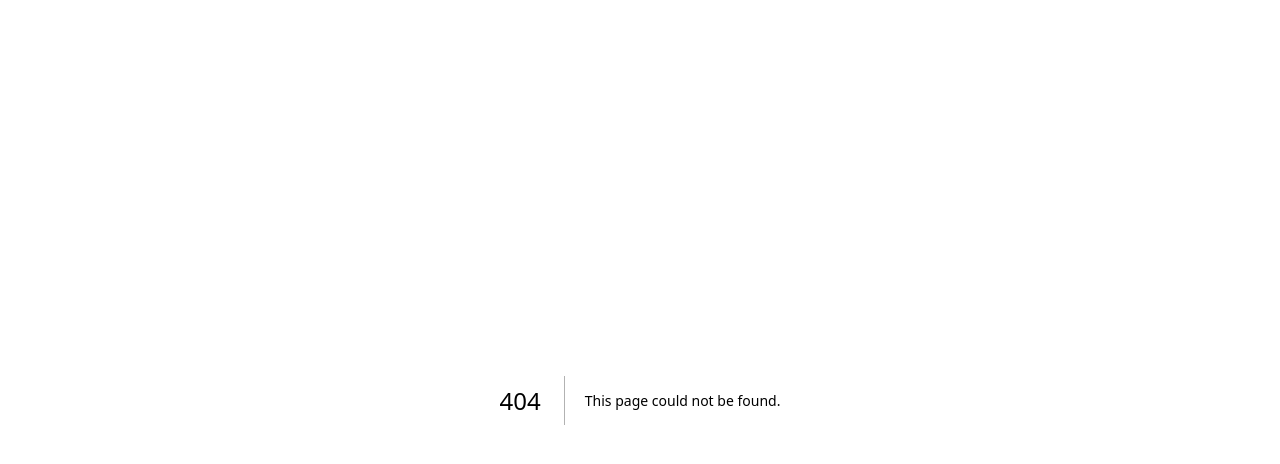
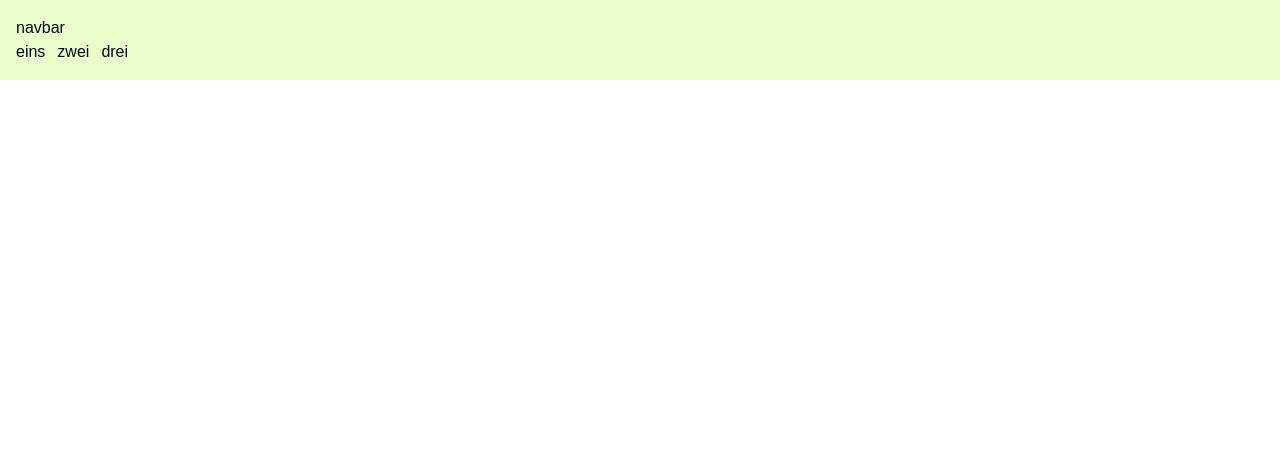
Before and after one commit to PaulKroner/finanz-tracker, a Next.js app: page /navbar in a window 1280 px wide. Before the commit this address had no page. Shown: the top 464 px of the page. Built offline with nearby package versions, Linux system fonts and the light colour scheme.

Commit message:
navbar created

```diff
--- /dev/null
+++ b/src/app/navbar/page.tsx
@@ -0,0 +1,14 @@
+const Navbar = () => {
+  return (
+    <nav className="bg-lime-100 p-4">
+      navbar
+      <ul className="flex flex-row gap-3">
+        <div>eins</div>
+        <div>zwei</div>
+        <div>drei</div>
+      </ul>
+    </nav>
+  );
+}
+
+export default Navbar;
```
